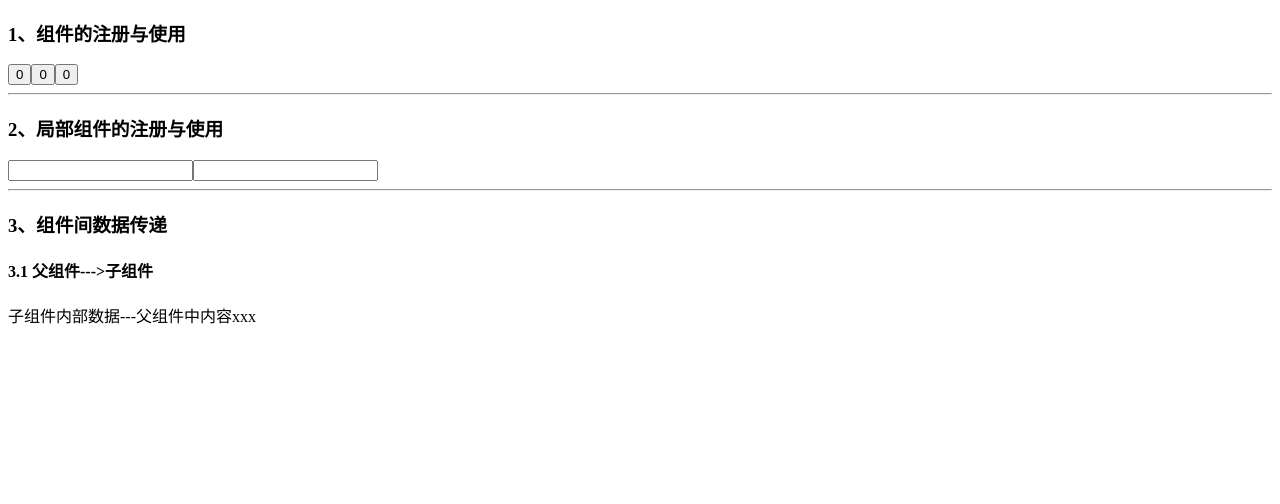
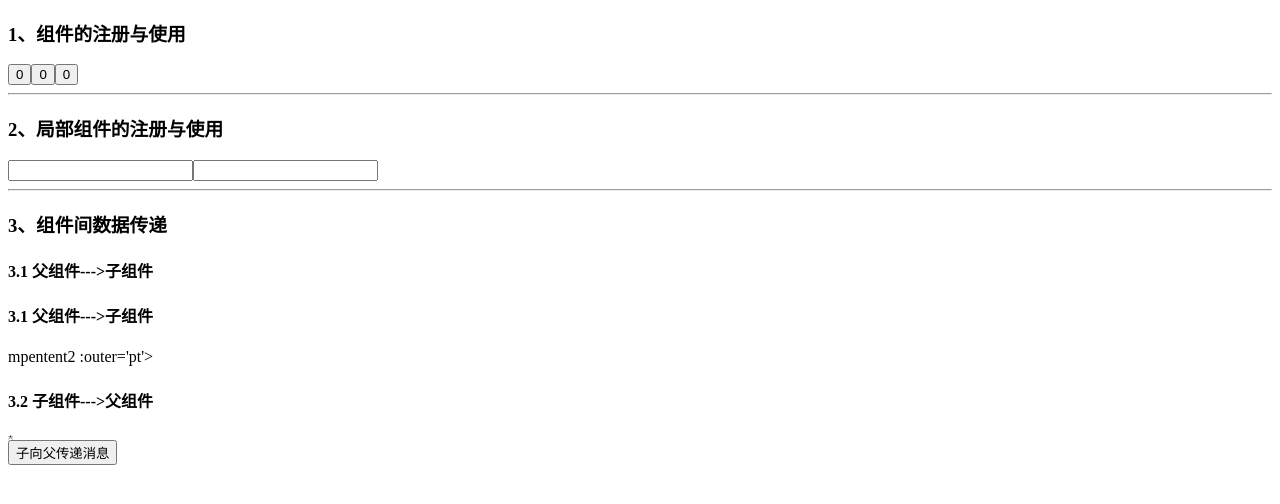
Before and after one commit to MrJiangChuan/vue-demo3, a Vue app: page / in a window 1280 px wide. Shown: the top 504 px of the page. Built offline with nearby package versions, Linux system fonts and the light colour scheme.

Commit message:
子组件向父组件传值

```diff
--- a/src/App.vue
+++ b/src/App.vue
@@ -11,7 +11,10 @@
     <hr>
     <h3>3、组件间数据传递</h3>
     <h4>3.1 父组件--->子组件</h4>
-    <compentent2 :outer='pt'></compentent2>
+    <co<h4>3.1 父组件--->子组件</h4>mpentent2 :outer='pt'></compentent2>
+    <h4>3.2 子组件--->父组件</h4>
+    <div :style="{fontSize: size+'px'}">大</div>
+    <compentent3 v-on:enlarge-text='handle1'></compentent3>
   </div>
 </template>
 
@@ -37,16 +40,30 @@
       <p>{{inner+'---'+outer}}</p>
     `
   }
+  var Compentent3 = {
+    data() {
+      return {}
+    },
+    template:`<input type="button" value="子向父传递消息" @click="$emit('enlarge-text', 30)" />`
+  }
 export default {
   name: 'App',
   data() {
     return {
-      pt: '父组件中内容xxx'
+      pt: '父组件中内容xxx',
+      size: 5
     }
   },
   components: {
      'hello-vue': HelloVue,
-     'compentent2': Compentent2
+     'compentent2': Compentent2,
+     'compentent3': Compentent3
+  },
+  methods: {
+    handle1(args) {
+      this.size += args
+      console.log(this.size)
+    }
   }
 }
 </script>
```
